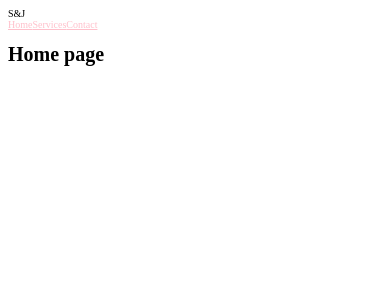
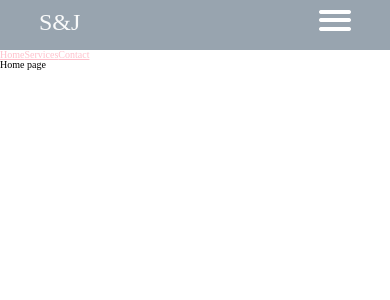
Before and after one commit to RaneWallin/sj-react, a React (Create React App) app: page / in a window 390 px wide. Shown: the top 300 px of the page. Built offline with nearby package versions, Linux system fonts and the light colour scheme.

Commit message:
style logo and hamburger

```diff
--- a/src/components/navigation.js
+++ b/src/components/navigation.js
@@ -1,6 +1,5 @@
 import React, { Component } from 'react';
 import { NavLink } from 'react-router-dom';
-import '../styles/general.scss';
 import '../styles/navigation.scss';
 
 class Navigation extends Component {
--- a/src/styles/general.scss
+++ b/src/styles/general.scss
@@ -1,6 +1,11 @@
+@import 'reset.scss';
+
+* {
+  box-sizing: border-box;
+}
+
 html {
   font-size: 62.5%;
-  box-sizing: border-box;
 }
 
 .constrained {
--- a/src/styles/navigation.scss
+++ b/src/styles/navigation.scss
@@ -1,3 +1,30 @@
+@import "general";
+
 .links {
   color: pink;
 }
+
+.hamburger-menu {
+  position: relative;
+  background-color: #98A4AF;
+  margin: 0 auto;
+  top: 0;
+  height: 50px;
+  display: flex;
+  max-width: 1024px;
+  justify-content: space-between;
+  flex-direction: row;
+  padding: 10px 10%;
+  color: #F9FAFA;
+  width: 100%;
+  //max-width: 1024px;
+  z-index: 75;
+  font-size: 2.4rem;
+  .hamburger {
+    background-image: url("../img/nav-hamburger.png");
+    background-repeat: no-repeat;
+    background-position: center;
+    width: 32px;
+    height: 21px;
+  }
+}
--- /dev/null
+++ b/src/styles/reset.scss
@@ -0,0 +1,58 @@
+/*------------------------------------*\
+RESET
+\*------------------------------------*/
+/* http://meyerweb.com/eric/tools/css/reset/
+v2.0b1 | 201101
+NOTE:WORK IN PROGRESS
+USE WITH CAUTION AND TEST WITH ABANDON */
+
+html,body,div,span,applet,object,iframe,
+h1,h2,h3,h4,h5,h6,p,blockquote,pre,
+a,abbr,acronym,address,big,cite,code,
+del,dfn,em,img,ins,kbd,q,s,samp,
+small,strike,strong,sub,sup,tt,var,
+b,u,i,center,
+dl,dt,dd,ol,ul,li,
+fieldset,form,label,legend,
+table,caption,tbody,tfoot,thead,tr,th,td,
+article,aside,canvas,details,figcaption,figure,
+footer,header,hgroup,menu,nav,section,summary,
+time,mark,audio,video{
+  margin:0;
+  padding:0;
+  border:0;
+  outline:0;
+  font-size:100%;
+  font:inherit;
+  vertical-align:baseline;
+}
+/* HTML5 display-role reset for older browsers */
+article,aside,details,figcaption,figure,
+footer,header,hgroup,menu,nav,section{
+  display:block;
+}
+body{
+  line-height:1;
+}
+ol,ul{
+  list-style:none;
+}
+blockquote,q{
+  quotes:none;
+}
+blockquote:before,blockquote:after,
+q:before,q:after{
+  content:’’;
+  content:none;
+}
+ins{
+  text-decoration:none;
+}
+del{
+  text-decoration:line-through;
+}
+
+table{
+  border-collapse:collapse;
+  border-spacing:0;
+}
```
